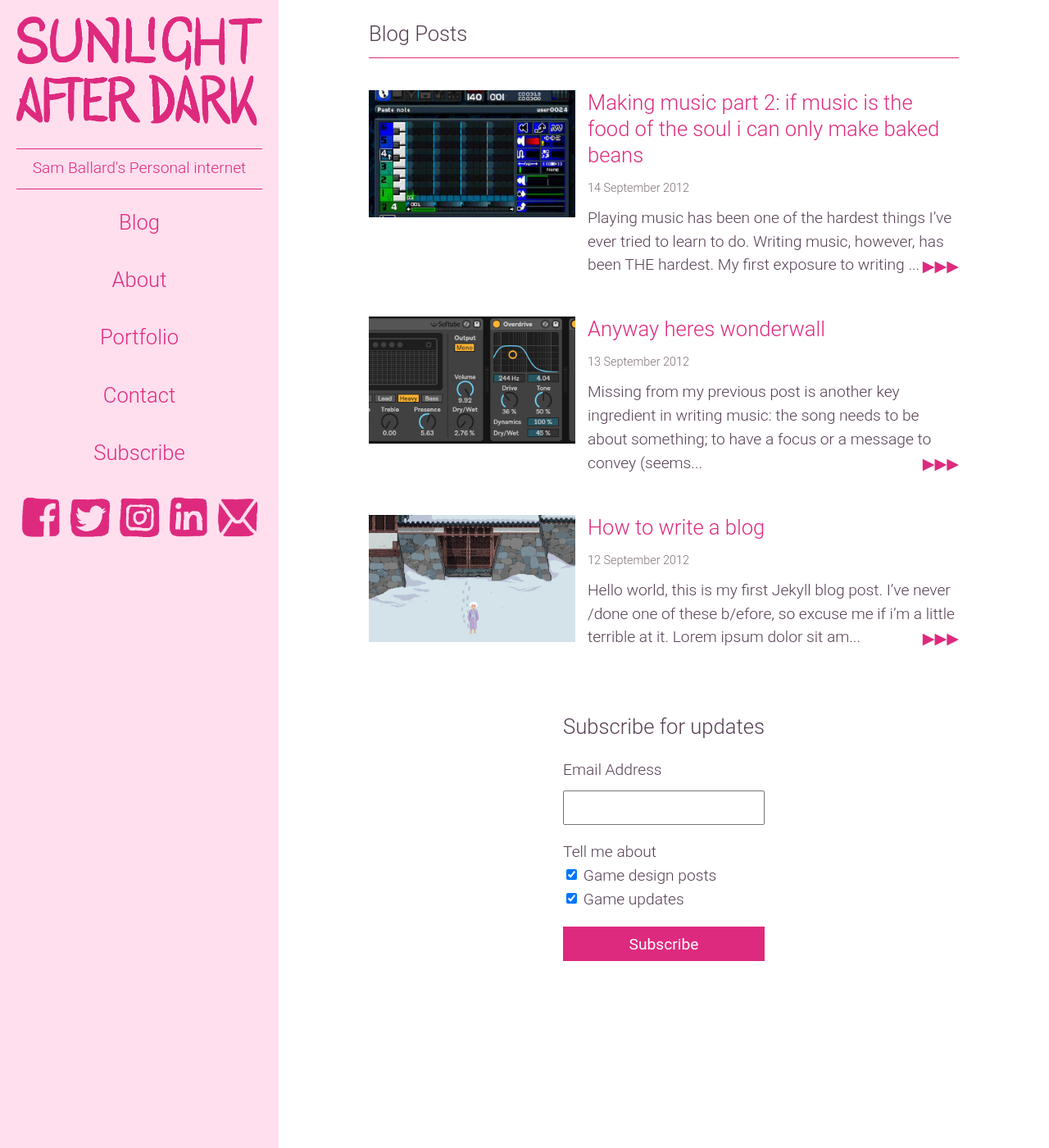
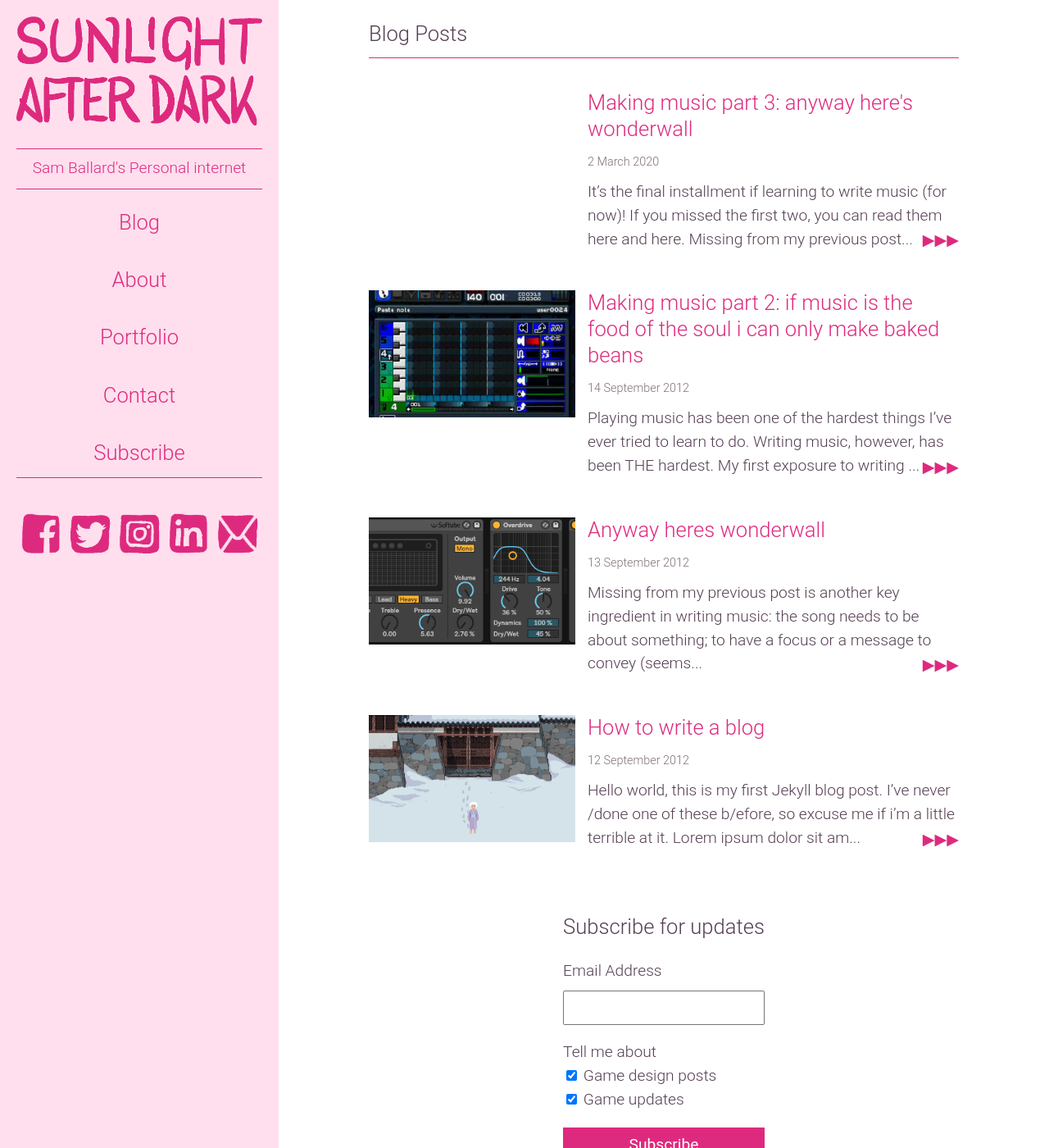
Before and after one commit to BaronBlackmore/SunlightAfterDark, a Jekyll site: the page built from blog.html, in a window 1280 px wide and 1400 px high. Shown: the whole window at 82% size. Built offline with Jekyll 4.4.1, drawn with Linux system fonts in a browser that asks for light colours; comment, search, counter and statistics services are not loaded; some of the changed lines change nothing that is shown.

Commit message:
try sounds

```diff
--- a/_includes/nav.html
+++ b/_includes/nav.html
@@ -20,6 +20,8 @@
 		<a href="/portfolio"><h5>Portfolio</h5></a>
 		<a href="/contact"><h5>Contact</h5></a>
 		<a href="/Subscribe"><h5>Subscribe</h5></a>
+
+		<div class="line no-mobile"></div>
 		<div class="social-images">
 			<a href="http://www.facebook.com/BaronBlackmore"><img alt="facebook link" src="images/link_facebook.png"></a>
 			<a href="http://twitter.com/BaronBlackmore"><img alt="twitter link" src="images/link_twitter.png"></a>
--- /dev/null
+++ b/_includes/open-embed.html
@@ -0,0 +1,95 @@
+<style>
+.videoWrapper {
+	position: relative;
+	padding-bottom: 56.333%;
+	height: 0;
+    background: black;
+}
+.videoWrapper iframe {
+	position: absolute;
+	top: 0;
+	left: 0;
+	width: 100%;
+	height: 100%;
+    border: 0;
+}
+</style>
+
+<script>
+function get_youtube_id(url) {
+    var p = /^(?:https?:\/\/)?(?:www\.)?(?:youtu\.be\/|youtube\.com\/(?:embed\/|v\/|watch\?v=|watch\?.+&v=))((\w|-){11})(?:\S+)?$/;
+    return (url.match(p)) ? RegExp.$1 : false;
+}
+function vimeo_embed(url,el) {
+    var id = false;
+    $.ajax({
+      url: 'https://vimeo.com/api/oembed.json?url='+url,
+      async: true,
+      success: function(response) {
+        if(response.video_id) {
+          id = response.video_id;
+          if(url.indexOf('autoplay=1') !== -1) var autoplay=1; else var autoplay=0;
+          if(url.indexOf('loop=1') !== -1) var loop=1; else var loop=0;
+          var theInnerHTML = '<div class="videoWrapper"><iframe src="https://player.vimeo.com/video/'+id+'/?byline=0&title=0&portrait=0';
+          if(autoplay==1) theInnerHTML += '&autoplay=1';
+          if(loop==1) theInnerHTML += '&loop=1';
+          theInnerHTML += '" webkitallowfullscreen mozallowfullscreen allowfullscreen></iframe></div>';
+          el.innerHTML = theInnerHTML;
+        }
+      }
+    });
+}
+function video_embed() {
+    var p = document.getElementsByTagName('p');
+    for(var i = 0; i < p.length; i++) {
+        //check if this is an external url (that starts with https:// or http://
+        if (p[i].innerHTML.indexOf("http://") == 0 ||
+            p[i].innerHTML.indexOf("https://") == 0) {
+            var youtube_id = get_youtube_id(p[i].innerHTML);
+            if(youtube_id) {
+                if(p[i].innerHTML.indexOf('autoplay=1') !== -1) var autoplay=1; else var autoplay=0;
+                if(p[i].innerHTML.indexOf('loop=1') !== -1) var loop=1; else var loop=0;
+                var theInnerHTML = '<div class="videoWrapper"><iframe width="720" height="420" src="https://www.youtube.com/embed/' + youtube_id + '?rel=0&showinfo=0';
+                if(autoplay==1) theInnerHTML += '&autoplay=1';
+                if(loop==1) theInnerHTML += '&loop=1&playlist='+youtube_id+'&version=3';
+                if(p[i].innerHTML.indexOf('start=') !== -1) theInnerHTML += '&start='+p[i].innerHTML.substring(p[i].innerHTML.indexOf('start=')+6);
+                theInnerHTML += '" frameborder="0" allowfullscreen></iframe></div>';
+                p[i].innerHTML = theInnerHTML;
+            }
+            if(p[i].innerHTML.indexOf('vimeo.com') !== -1) {
+                //ask vimeo for the id and place the embed
+                vimeo_embed(p[i].innerHTML,p[i]);
+            }
+        }
+    }
+}
+video_embed();
+
+function mp3_embed() {
+    var p = document.getElementsByTagName('p');
+    for(var i = 0; i < p.length; i++) {
+        if(p[i].innerHTML.indexOf('.mp3') !== -1) {
+            var str = p[i].innerHTML.split('?');
+            if(str.length == 1) str[1] = '';
+            var str1 = str[1];
+            str1 = str1.replace('&','').replace('&','');
+            str1 = str1.replace('autoplay=1','').replace('autoplay=0','');
+            str1 = str1.replace('loop=1','').replace('loop=0','');
+            str1 = str1.replace('controls=0','').replace('controls=1','');
+
+            if (str[0].lastIndexOf('.mp3', str[0].length - 4) === str[0].length - 4 && str1.length == 0) {
+                if(str[1].indexOf('autoplay=1') !== -1) var autoplay=1; else var autoplay=0;
+                if(str[1].indexOf('loop=1') !== -1) var loop=1; else var loop=0;
+                if(str[1].indexOf('controls=0') !== -1) var controls=0; else var controls=1;
+                var newInnerHTML = '<audio';
+                if(autoplay==1) newInnerHTML += ' autoplay';
+                if(loop==1) newInnerHTML += ' loop';
+                if(controls==1) newInnerHTML += ' controls';
+                newInnerHTML += '><source src="'+str[0]+'" type="audio/mpeg">Your browser does not support the audio element.</audio>';
+                p[i].innerHTML = newInnerHTML;
+            }
+        }
+    }
+}
+mp3_embed();
+</script>
--- a/_layouts/default.html
+++ b/_layouts/default.html
@@ -14,6 +14,7 @@
 	    </div>
 
      </div>
+     {% include open-embed.html %}
   </body>
 
 
--- /dev/null
+++ b/_posts/2020-03-02-Making-Music-Part-3&#58-Anyway-here's-Wonderwall.md
@@ -0,0 +1,51 @@
+---
+layout: post
+---
+It's the final installment if learning to write music (for now)!
+If you missed the first two, you can read them [here]() and [here]().
+
+Missing from my previous post is another key ingredient in writing music: the song needs to be about something; to have a focus or a message to convey (seems so obvious now). The song that I've developed here is the theme tune to the main antagonist of my game, Winter Solace.
+
+The character is referred to for now as the dark man. His whole deal is being charismatic and ambiguous in motive, while appearing quite easy-going and supportive. To reflect this, I wanted his theme to be a bit shady, but upbeat, maybe a bit casino-like and jaunty, with a flexible melody to use as a motif in other songs in the game.
+Motifs are something that Pixar does particularly well. Think about the main melody in Up or Toy Story, they’re first used in happy moments to associate the tunes with a happy relationship. Later when they’re played in a sad moment, it’s the juxtaposition of what the melody is telling you and what’s being shown which is really hard-hitting.
+
+I wanted to write this piece in minor while including some notes from out of the key. I found this gives tunes a curious tone. What came next was lots of humming to myself until I eventually discovered a musical idea to use as a starting point.
+
+<audio src="/assets/2018-03-21/audio.wav" controls preload></audio>
+
+Therein lies a beat, bass and melody, basically a song already. When I tried to write it up properly I got this monstrosity:
+
+![bbx](sounds/beatbox-demo.mp3)
+
+Hold on, lets take out that bass and replace it with some chords.
+
+I spent a little while humming the melody and playing ukulele at the same time, trying to match chords to how each part of the melody felt. I can't really explain how I did this, I just sort of kept going until it felt right.
+Figuring out it was in the key of A minor helped, once again I did this by going through each minor chord in search of a chord that sounded the most “resolved”.
+
+With that in mind, here's a midi sample with new bass, and bloopier instruments:
+
+![](filename)
+
+Next comes instruments.
+
+I wanted the melody to have a sound somewhere between an organ and overdriven guitar, like a kind of warm fuzzy gravel sound. I put the midi together in ableton using the Portasound keyboard samples from last time and noise drum samples from a Famicon. It’s good that Ableton makes sampling super easy, even for drum racks.
+The Portasound’s harpsichord had the perfect quality. I threw on a few plugins, making the bass like more warm and fuzzy and the melody higher and sharper.
+
+Having a balance of heavy/light or hard/soft or fast/slow, can make songs sound fuller and add drama. If the bass is heavy like a dense cake, the melody can be light like lemon icing, creating something that feels balanced.
+One of my favorite musical combinations is a long slow sound accompanied by a very quick stabby sound. A great example of this is on the climax in Pioneer To The Falls. As it ramps up, the difference in tempo between the instruments gets larger. Super dramatic.
+
+The plugins here which are key are the Overdrive and the EQ Three: Overdrive gives more of that warm fuzziness and the EQ Three lets you filter out high med and low sounds, letting me keep the low tones in the bass, and the high tones in the melody.
+
+![](filename)
+
+Fun fact about 8bit music! The sound chips in most 8bit consoles could only ever output 4 sounds at a time. Usually this was divided into three tracks for notes and one white noise track which was usually used as the drum. That's why 8bit music has so few chords and so many arpeggios. If you want your music to sound genuinely 8bit, try restricting the amount of notes played to at most 4 at once.
+
+So here it is, I’ve hit my limit on how to make a good tune, but I’m pretty happy with this one for now.
+
+![](filename)
+
+If you’d like the instruments used you can download them here: Dropbox link
+
+If you have any advice on how I could improve the tune, let me know, I would really appreciate some feedback.
+
+Anyhow, this concludes this brief exploration into writing music, thanks for coming on the journey! Ever been interested in making clothes? [Check this out]()
```
Also changed, not shown: 4 other files.
